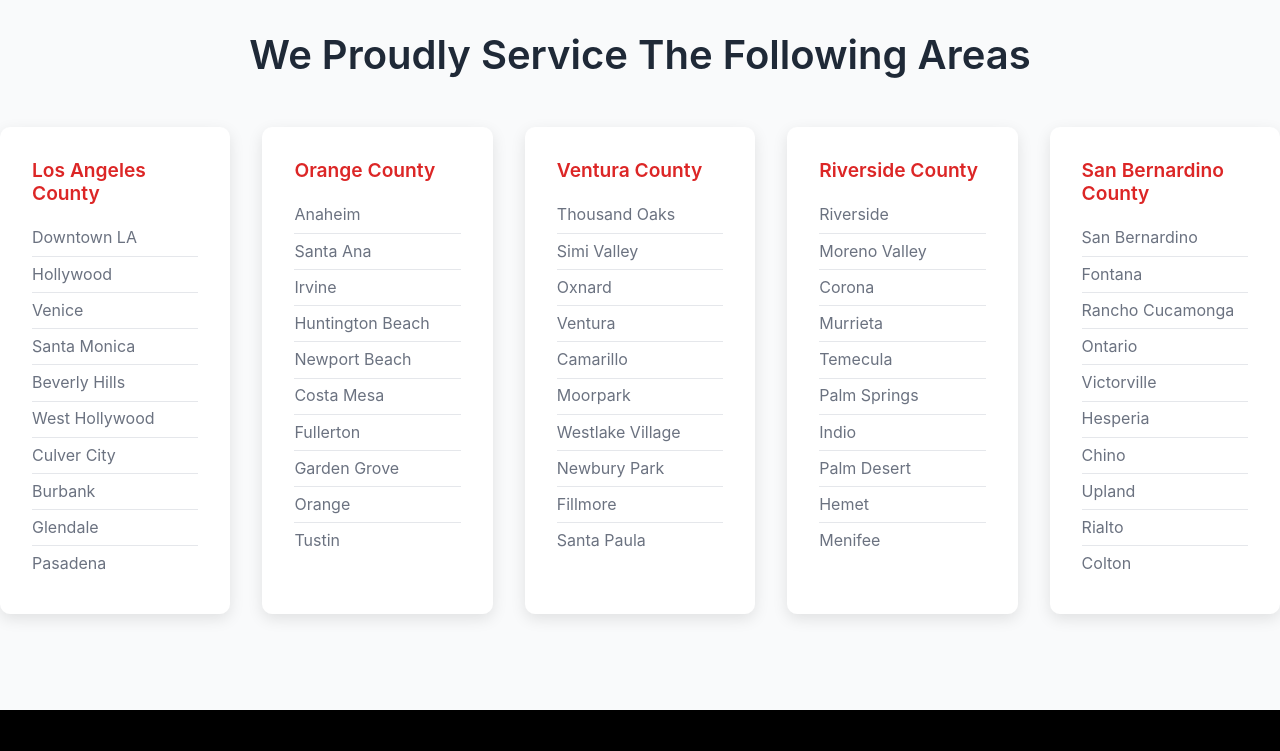
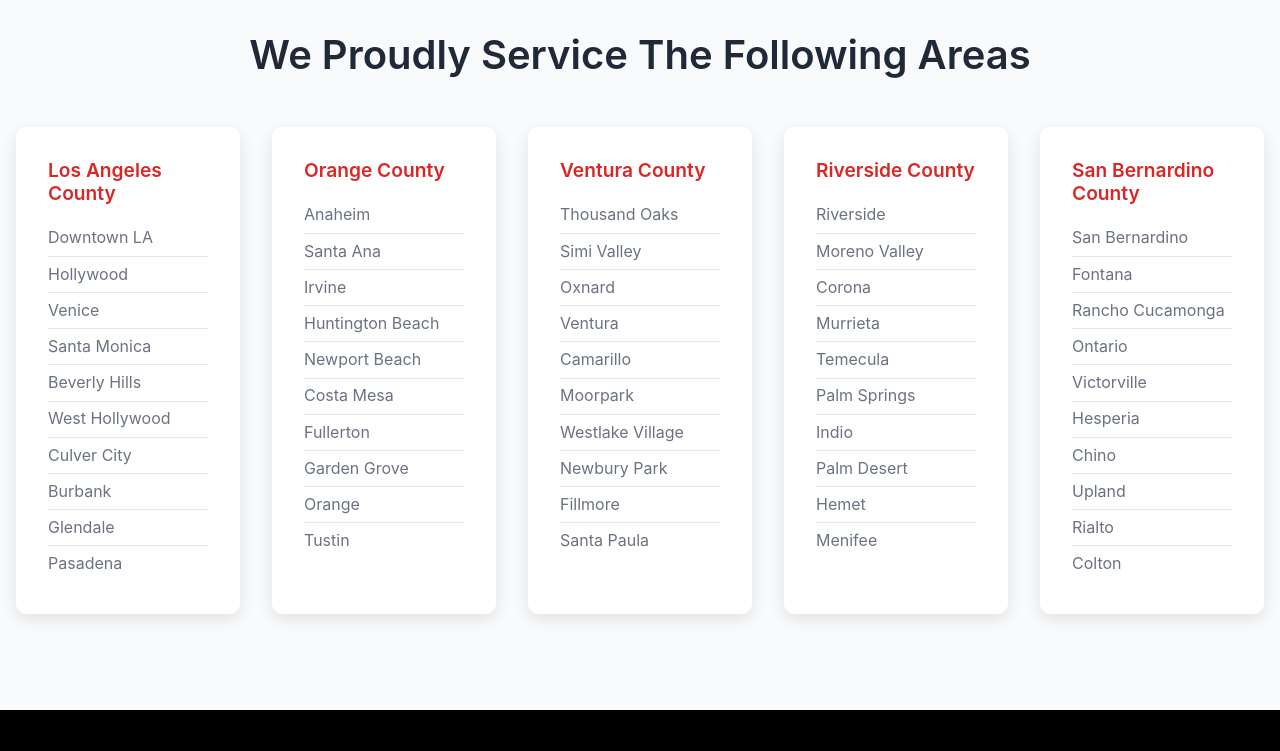
Before and after one commit to ventura-coast-web-design/cutting-edge-concrete-cutting, an Eleventy site: page src/index.njk in a window 1280 px wide. Shown: the part 3960-4711 px from the top of the page. Built offline with nearby package versions, Linux system fonts and the light colour scheme; Eleventy itself is replaced by a stand-in of ours; files that its build step writes are made by us from their sources.

Commit message:
service index margin

```diff
--- a/src/scss/_home.scss
+++ b/src/scss/_home.scss
@@ -594,7 +594,7 @@
       grid-template-columns: repeat(auto-fit, minmax(220px, 1fr));
       gap: 2rem;
       max-width: 1400px;
-      margin: 0 auto;
+      margin: 0 1rem;
     }
 
     .area-column {
```
